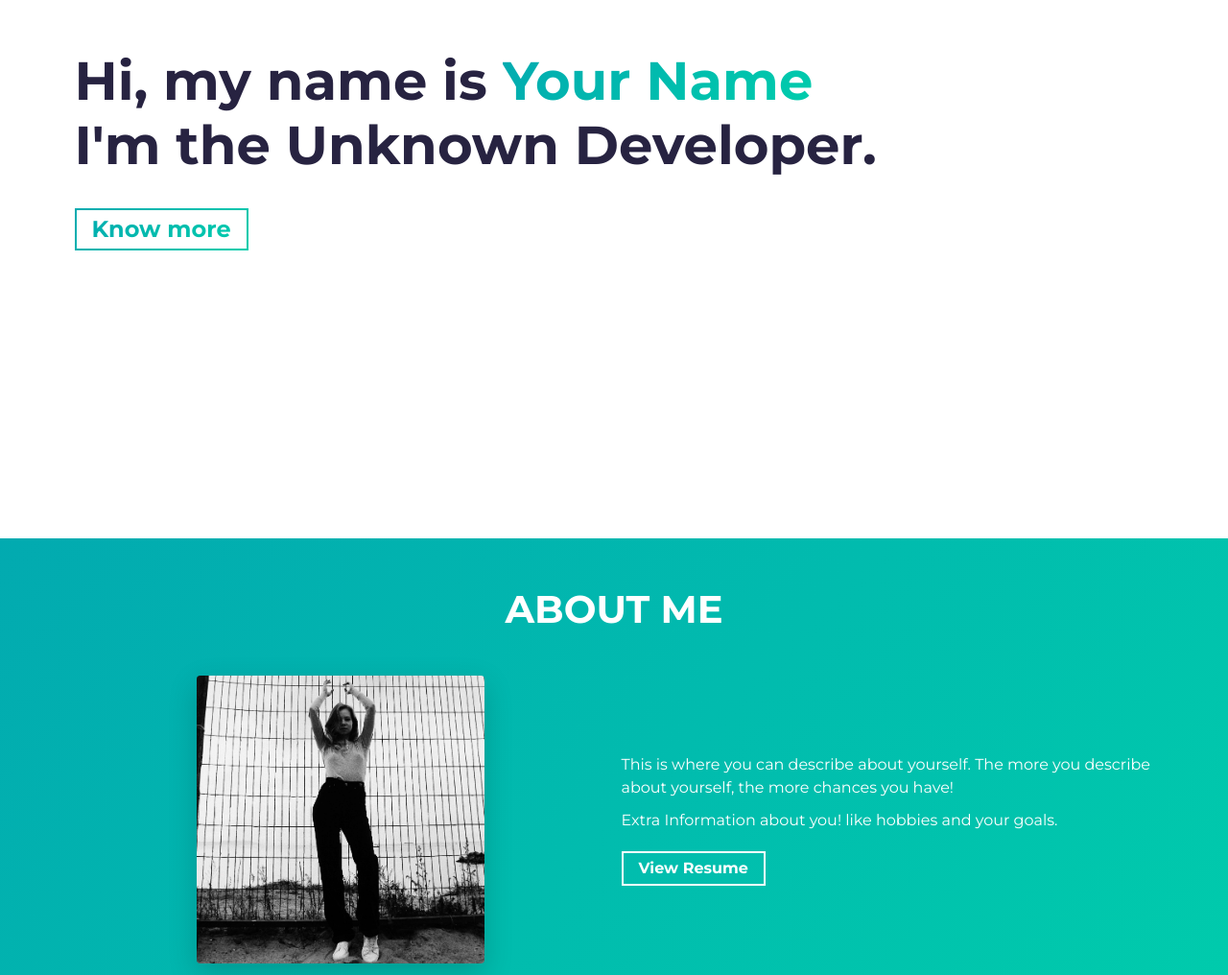
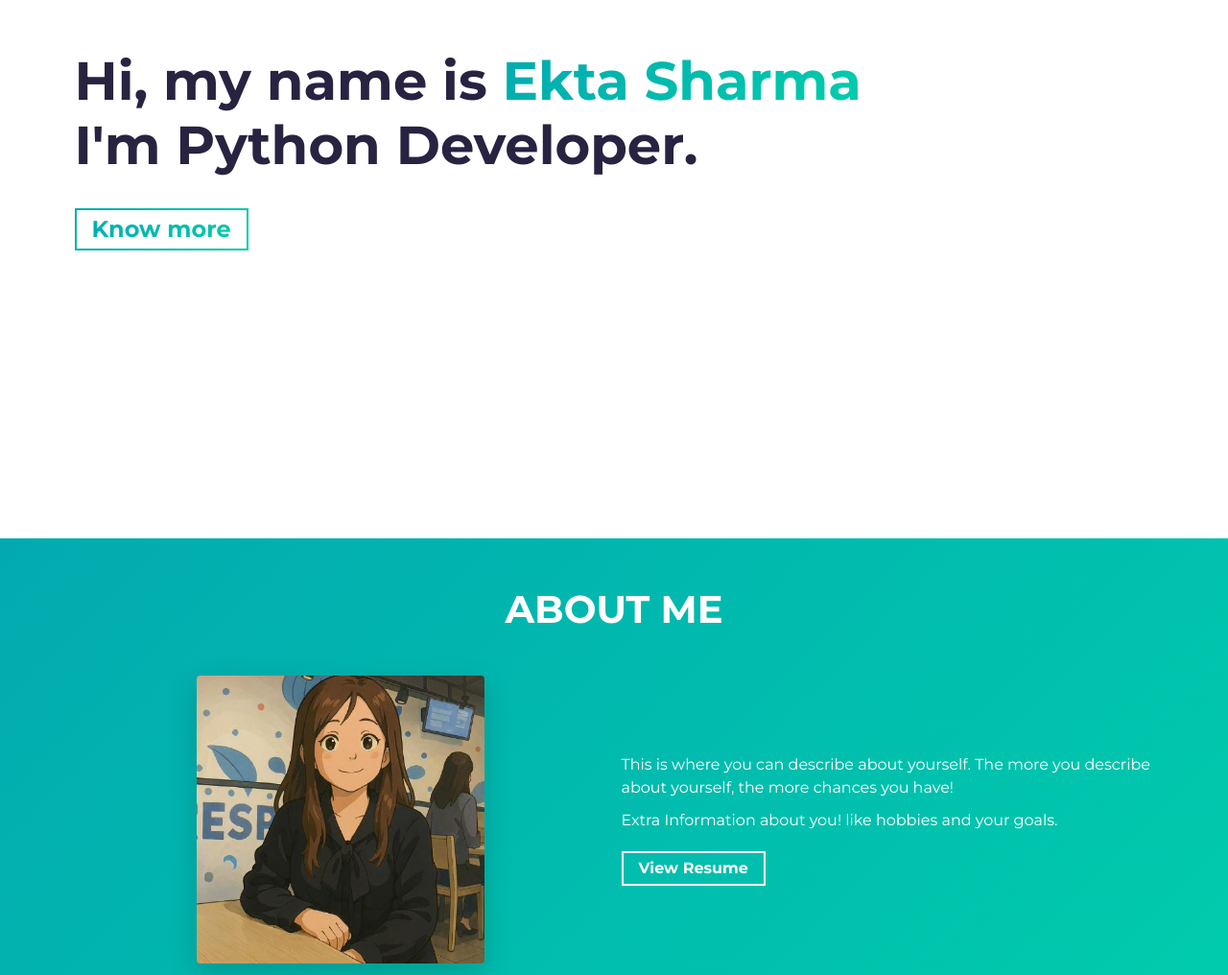
Before and after one commit to Ekta-sharma5/simplefolio-master, a website built with Parcel: page src/index.html in a window 1280 px wide. Shown: the part 239-1255 px from the top of the page at 96% size. Built offline with nearby package versions, Linux system fonts and the light colour scheme.

Commit message:
first commit

```diff
--- a/src/index.html
+++ b/src/index.html
@@ -46,9 +46,9 @@
     <section id="hero" class="jumbotron">
       <div class="container">
         <h1 class="hero-title load-hidden">
-          Hi, my name is <span class="text-color-main">Your Name</span>
+          Hi, my name is <span class="text-color-main">Ekta Sharma</span>
           <br />
-          I'm the Unknown Developer.
+          I'm Python Developer.
         </h1>
         <p class="hero-cta load-hidden">
           <a rel="noreferrer" class="cta-btn cta-btn--hero" href="#about"
@@ -71,7 +71,7 @@
                 class="img-fluid rounded shadow-lg"
                 height="auto"
                 width="300px"
-                src="assets/profile.jpg"
+                src="assets/Gibli.jpg"
                 alt="Profile Image"
               />
             </div>
@@ -90,7 +90,7 @@
                   rel="noreferrer"
                   target="_blank"
                   class="cta-btn cta-btn--resume"
-                  href="assets/resume.pdf"
+                  href="https://drive.google.com/file/d/13aMLoSzeQTg2rDm92QgIF0qWBb-umeN_/view?usp=sharing"
                 >
                   View Resume
                 </a>
@@ -176,7 +176,7 @@
                   rel="noreferrer"
                   target="_blank"
                   class="cta-btn cta-btn--hero"
-                  href="#!"
+                  href=""
                 >
                   See Live
                 </a>
```
Also changed, not shown: LICENSE.md (deleted), README.md, src/assets/Gibli.jpg (added), src/assets/Profile.jpeg (added).
